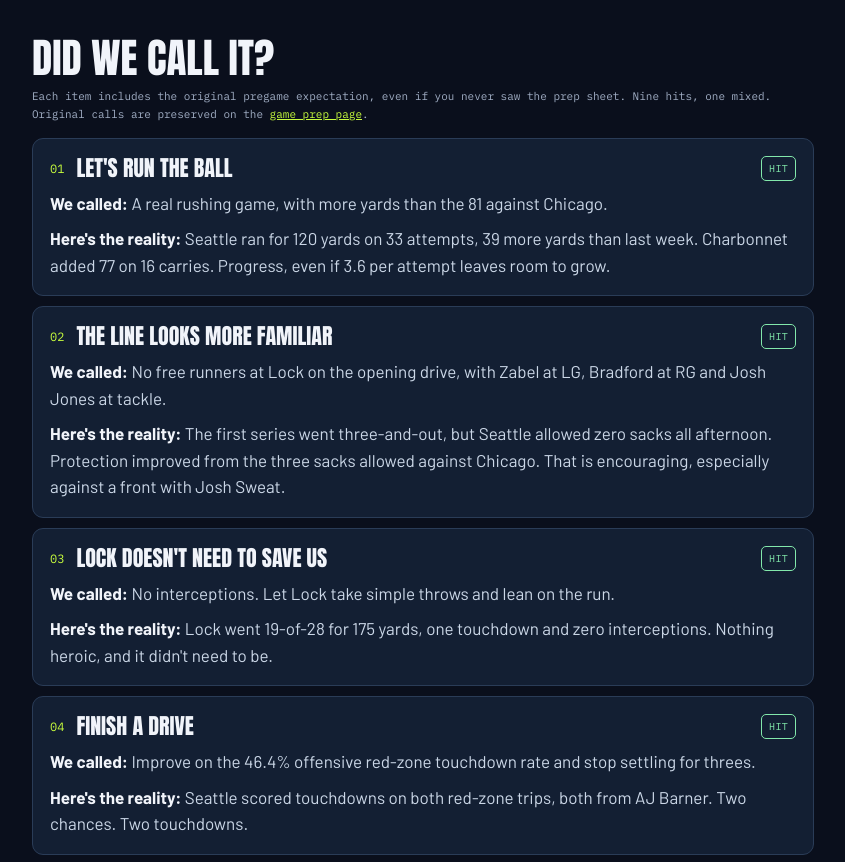
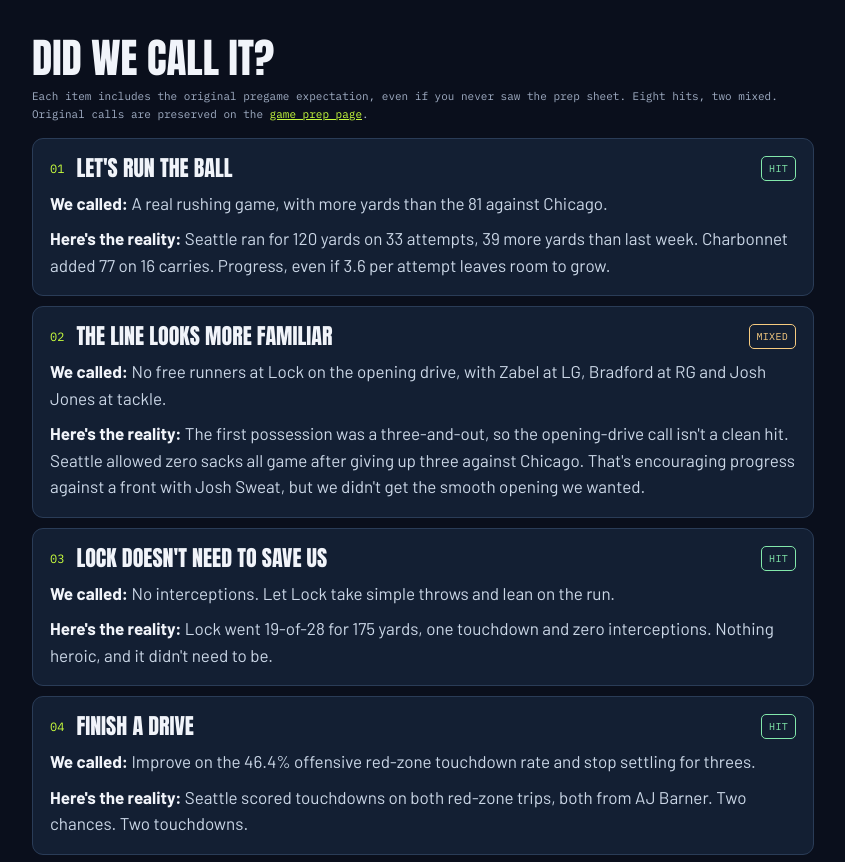
Before and after one commit to jessedeanrivero/jessedeanrivero, a plain HTML site: page seahawks/g/2026-w9-recap.html in a window 1280 px wide. Shown: the part 2616-3478 px from the top of the page, without its empty margins (217-1062 px from the left). Drawn offline with Linux system fonts and the light colour scheme.

Commit message:
Grade opening series protection as mixed in Week 9 recap

```diff
--- a/seahawks/g/2026-w9-recap.html
+++ b/seahawks/g/2026-w9-recap.html
@@ -6,7 +6,7 @@
 <link rel="canonical" href="https://www.hawkswarroom.com/g/2026-w9-recap">
 <meta property="og:type" content="article"><meta property="og:site_name" content="Hawks War Room">
 <meta property="og:title" content="BETTER. NOT FINISHED. | Seahawks 17, Cardinals 3">
-<meta property="og:description" content="Nine of our 10 scouting calls hit. The defense delivered. The offense improved. Nine penalties mean we aren't done growing.">
+<meta property="og:description" content="Eight of our 10 scouting calls hit. The defense delivered. The offense improved. Nine penalties mean we aren't done growing.">
 <meta property="og:url" content="https://www.hawkswarroom.com/g/2026-w9-recap">
 <meta property="og:image" content="https://www.hawkswarroom.com/assets/0F18B43B-9B9E-42E0-BA47-C1FAD1D4FC9B.png">
 <meta name="twitter:card" content="summary_large_image"><meta name="twitter:image" content="https://www.hawkswarroom.com/assets/0F18B43B-9B9E-42E0-BA47-C1FAD1D4FC9B.png">
@@ -47,9 +47,9 @@
 <tr><th scope="row">Penalties / yards</th><td>9 / 83</td><td>9 / 97</td></tr>
 <tr><th scope="row">Possession</th><td>31:39</td><td>28:21</td></tr></tbody></table></div>
 <p class="small">Seattle: Drew Lock 19/28, 175 pass yards, 1 TD, 0 INT; Zach Charbonnet 16 rushes, 77 yards; Jadarian Price 4 receptions, 54 yards; Jaxon Smith-Njigba 7 catches, 51 yards; AJ Barner 1 rushing TD and 1 receiving TD. Arizona: Gardner Minshew II 21/30, 166 pass yards; Tyler Allgeier 17 rushes, 46 yards; Trey McBride 7 catches, 54 yards.</p></section>
-<section id="watch"><h2>DID WE CALL IT?<small>Each item includes the original pregame expectation, even if you never saw the prep sheet. Nine hits, one mixed. Original calls are preserved on the <a href="/g/2026-w9">game prep page</a>.</small></h2>
+<section id="watch"><h2>DID WE CALL IT?<small>Each item includes the original pregame expectation, even if you never saw the prep sheet. Eight hits, two mixed. Original calls are preserved on the <a href="/g/2026-w9">game prep page</a>.</small></h2>
 <div class="watch-grid"><article class="watch-card"><div class="watch-title"><span class="index">01</span><h3>LET'S RUN THE BALL</h3><span class="grade hit">HIT</span></div><p><strong>We called:</strong> A real rushing game, with more yards than the 81 against Chicago.</p><p><strong>Here's the reality:</strong> Seattle ran for 120 yards on 33 attempts, 39 more yards than last week. Charbonnet added 77 on 16 carries. Progress, even if 3.6 per attempt leaves room to grow.</p></article>
-<article class="watch-card"><div class="watch-title"><span class="index">02</span><h3>THE LINE LOOKS MORE FAMILIAR</h3><span class="grade hit">HIT</span></div><p><strong>We called:</strong> No free runners at Lock on the opening drive, with Zabel at LG, Bradford at RG and Josh Jones at tackle.</p><p><strong>Here's the reality:</strong> The first series went three-and-out, but Seattle allowed zero sacks all afternoon. Protection improved from the three sacks allowed against Chicago. That is encouraging, especially against a front with Josh Sweat.</p></article>
+<article class="watch-card"><div class="watch-title"><span class="index">02</span><h3>THE LINE LOOKS MORE FAMILIAR</h3><span class="grade mixed">MIXED</span></div><p><strong>We called:</strong> No free runners at Lock on the opening drive, with Zabel at LG, Bradford at RG and Josh Jones at tackle.</p><p><strong>Here's the reality:</strong> The first possession was a three-and-out, so the opening-drive call isn't a clean hit. Seattle allowed zero sacks all game after giving up three against Chicago. That's encouraging progress against a front with Josh Sweat, but we didn't get the smooth opening we wanted.</p></article>
 <article class="watch-card"><div class="watch-title"><span class="index">03</span><h3>LOCK DOESN'T NEED TO SAVE US</h3><span class="grade hit">HIT</span></div><p><strong>We called:</strong> No interceptions. Let Lock take simple throws and lean on the run.</p><p><strong>Here's the reality:</strong> Lock went 19-of-28 for 175 yards, one touchdown and zero interceptions. Nothing heroic, and it didn't need to be.</p></article>
 <article class="watch-card"><div class="watch-title"><span class="index">04</span><h3>FINISH A DRIVE</h3><span class="grade hit">HIT</span></div><p><strong>We called:</strong> Improve on the 46.4% offensive red-zone touchdown rate and stop settling for threes.</p><p><strong>Here's the reality:</strong> Seattle scored touchdowns on both red-zone trips, both from AJ Barner. Two chances. Two touchdowns.</p></article>
 <article class="watch-card"><div class="watch-title"><span class="index">05</span><h3>MAKE ARIZONA KICK</h3><span class="grade hit">HIT</span></div><p><strong>We called:</strong> Force at least one red-zone stop, with a field goal counting as a win.</p><p><strong>Here's the reality:</strong> Arizona went 0-for-2 on red-zone touchdowns. The first drive ended in a field goal. The fourth-quarter trip ended at the goal line on Nick Emmanwori's breakup.</p></article>
```
